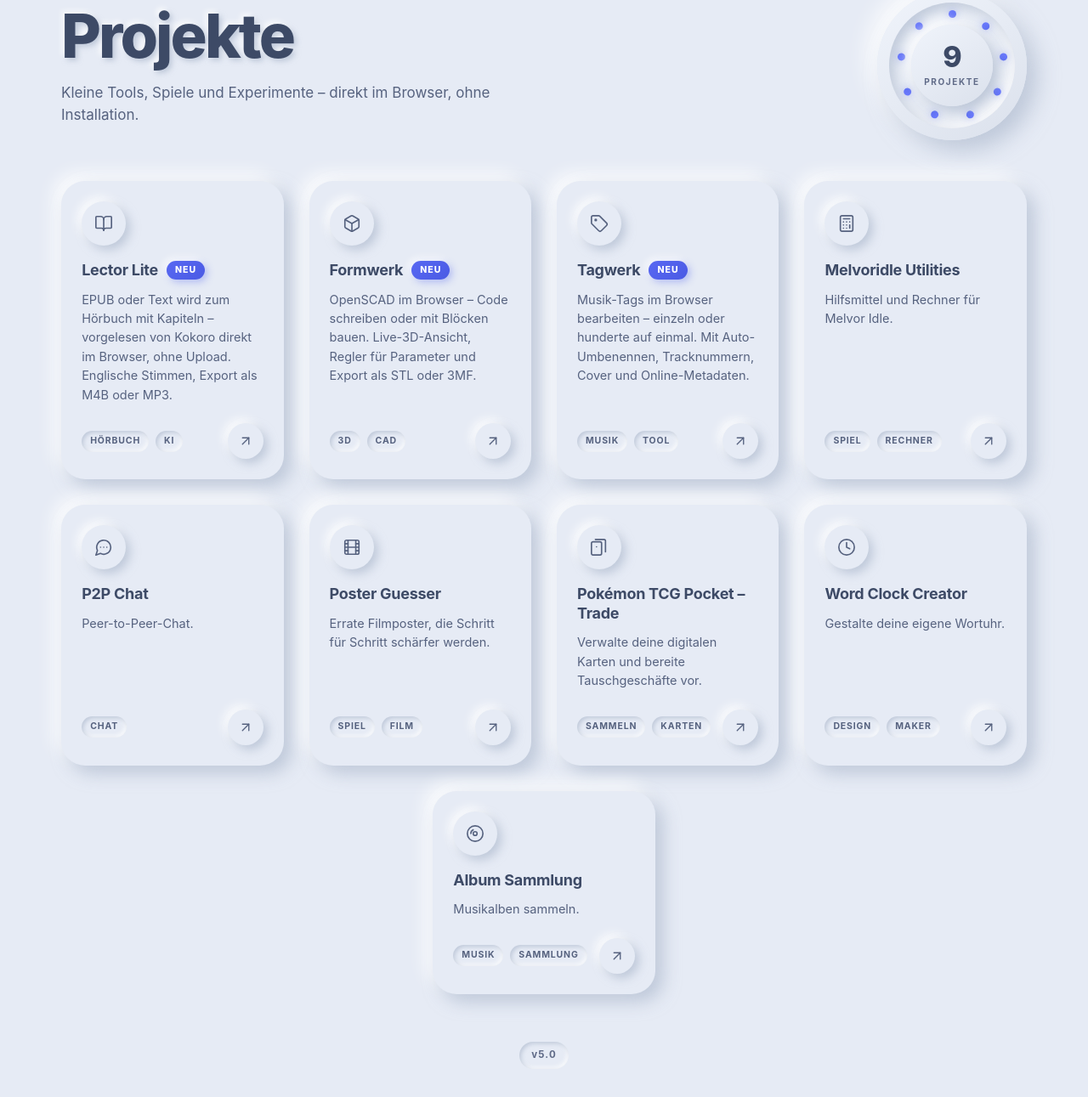
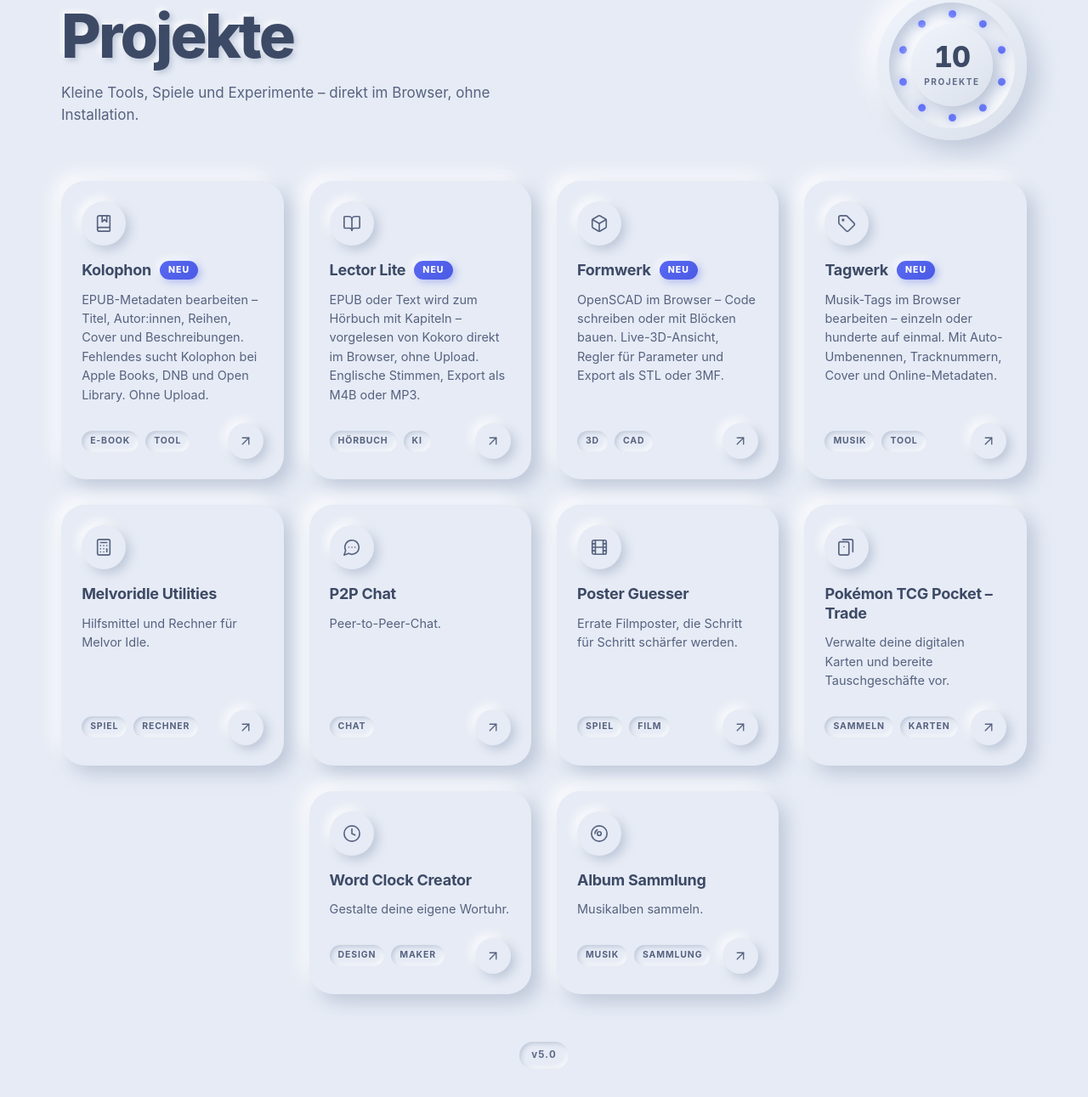
Before and after one commit to DerPW/derpw.github.io, a plain HTML site: page index.html in a window 1280 px wide. Shown: the part 127-1418 px from the top of the page at 85% size. Drawn offline with Linux system fonts and the light colour scheme.

Commit message:
Startseite: Karte für Kolophon (Neu)
Co-Authored-By: Claude Opus 5.5 <noreply@anthropic.com>

```diff
--- a/index.html
+++ b/index.html
@@ -38,13 +38,22 @@
         <div class="dial" id="dial" aria-hidden="true">
           <div class="dial-groove"></div>
           <div class="dial-dots" id="dial-dots"></div>
-          <div class="dial-core"><strong id="dial-count">9</strong><span>Projekte</span></div>
+          <div class="dial-core"><strong id="dial-count">10</strong><span>Projekte</span></div>
         </div>
       </div>
     </header>
 
     <section class="grid" id="projects">
-      <a class="card" href="/lector/" style="--h: 28; --i: 0">
+      <a class="card" href="/kolophon/" style="--h: 14; --i: 0">
+        <span class="card-icon">
+          <svg viewBox="0 0 24 24"><path d="M4 19.5v-15A2.5 2.5 0 0 1 6.5 2H19a1 1 0 0 1 1 1v18a1 1 0 0 1-1 1H6.5a1 1 0 0 1 0-5H20"/><path d="M10 2v8l3-3 3 3V2"/></svg>
+        </span>
+        <h2 class="card-title">Kolophon <span class="new">Neu</span></h2>
+        <p class="card-text">EPUB-Metadaten bearbeiten – Titel, Autor:innen, Reihen, Cover und Beschreibungen. Fehlendes sucht Kolophon bei Apple Books, DNB und Open Library. Ohne Upload.</p>
+        <div class="card-foot"><span class="chips"><span>E-Book</span><span>Tool</span></span><span class="go"><svg viewBox="0 0 24 24"><path d="M7 7h10v10"/><path d="M7 17 17 7"/></svg></span></div>
+      </a>
+
+      <a class="card" href="/lector/" style="--h: 28; --i: 1">
         <span class="card-icon">
           <svg viewBox="0 0 24 24"><path d="M12 7v14"/><path d="M3 18a1 1 0 0 1-1-1V4a1 1 0 0 1 1-1h5a4 4 0 0 1 4 4 4 4 0 0 1 4-4h5a1 1 0 0 1 1 1v13a1 1 0 0 1-1 1h-6a3 3 0 0 0-3 3 3 3 0 0 0-3-3z"/></svg>
         </span>
@@ -53,7 +62,7 @@
         <div class="card-foot"><span class="chips"><span>Hörbuch</span><span>KI</span></span><span class="go"><svg viewBox="0 0 24 24"><path d="M7 7h10v10"/><path d="M7 17 17 7"/></svg></span></div>
       </a>
 
-      <a class="card" href="/formwerk/" style="--h: 211; --i: 1">
+      <a class="card" href="/formwerk/" style="--h: 211; --i: 2">
         <span class="card-icon">
           <svg viewBox="0 0 24 24"><path d="M21 8a2 2 0 0 0-1-1.73l-7-4a2 2 0 0 0-2 0l-7 4A2 2 0 0 0 3 8v8a2 2 0 0 0 1 1.73l7 4a2 2 0 0 0 2 0l7-4A2 2 0 0 0 21 16Z"/><path d="m3.3 7 8.7 5 8.7-5"/><path d="M12 22V12"/></svg>
         </span>
@@ -62,7 +71,7 @@
         <div class="card-foot"><span class="chips"><span>3D</span><span>CAD</span></span><span class="go"><svg viewBox="0 0 24 24"><path d="M7 7h10v10"/><path d="M7 17 17 7"/></svg></span></div>
       </a>
 
-      <a class="card" href="/tagwerk/" style="--h: 280; --i: 2">
+      <a class="card" href="/tagwerk/" style="--h: 280; --i: 3">
         <span class="card-icon">
           <svg viewBox="0 0 24 24"><path d="M12.586 2.586A2 2 0 0 0 11.172 2H4a2 2 0 0 0-2 2v7.172a2 2 0 0 0 .586 1.414l8.704 8.704a2.426 2.426 0 0 0 3.42 0l6.58-6.58a2.426 2.426 0 0 0 0-3.42z"/><circle cx="7.5" cy="7.5" r=".9" fill="currentColor"/></svg>
         </span>
@@ -71,7 +80,7 @@
         <div class="card-foot"><span class="chips"><span>Musik</span><span>Tool</span></span><span class="go"><svg viewBox="0 0 24 24"><path d="M7 7h10v10"/><path d="M7 17 17 7"/></svg></span></div>
       </a>
 
-      <a class="card" href="/Melvoridle-Utilities/" style="--h: 145; --i: 3">
+      <a class="card" href="/Melvoridle-Utilities/" style="--h: 145; --i: 4">
         <span class="card-icon">
           <svg viewBox="0 0 24 24"><rect width="16" height="20" x="4" y="2" rx="2"/><path d="M8 6h8"/><path d="M16 14v4"/><path d="M16 10h.01"/><path d="M12 10h.01"/><path d="M8 10h.01"/><path d="M12 14h.01"/><path d="M8 14h.01"/><path d="M12 18h.01"/><path d="M8 18h.01"/></svg>
         </span>
@@ -80,7 +89,7 @@
         <div class="card-foot"><span class="chips"><span>Spiel</span><span>Rechner</span></span><span class="go"><svg viewBox="0 0 24 24"><path d="M7 7h10v10"/><path d="M7 17 17 7"/></svg></span></div>
       </a>
 
-      <a class="card" href="/p2p-chat/" style="--h: 190; --i: 4">
+      <a class="card" href="/p2p-chat/" style="--h: 190; --i: 5">
         <span class="card-icon">
           <svg viewBox="0 0 24 24"><path d="M7.9 20A9 9 0 1 0 4 16.1L2 22Z"/><path d="M8 12h.01"/><path d="M12 12h.01"/><path d="M16 12h.01"/></svg>
         </span>
@@ -89,7 +98,7 @@
         <div class="card-foot"><span class="chips"><span>Chat</span></span><span class="go"><svg viewBox="0 0 24 24"><path d="M7 7h10v10"/><path d="M7 17 17 7"/></svg></span></div>
       </a>
 
-      <a class="card" href="/PosterGuesser/" style="--h: 22; --i: 5">
+      <a class="card" href="/PosterGuesser/" style="--h: 22; --i: 6">
         <span class="card-icon">
           <svg viewBox="0 0 24 24"><rect width="18" height="18" x="3" y="3" rx="2"/><path d="M7 3v18"/><path d="M3 7.5h4"/><path d="M3 12h18"/><path d="M3 16.5h4"/><path d="M17 3v18"/><path d="M17 7.5h4"/><path d="M17 16.5h4"/></svg>
         </span>
@@ -98,7 +107,7 @@
         <div class="card-foot"><span class="chips"><span>Spiel</span><span>Film</span></span><span class="go"><svg viewBox="0 0 24 24"><path d="M7 7h10v10"/><path d="M7 17 17 7"/></svg></span></div>
       </a>
 
-      <a class="card" href="/ptcgp-trade/" style="--h: 48; --i: 6">
+      <a class="card" href="/ptcgp-trade/" style="--h: 48; --i: 7">
         <span class="card-icon">
           <svg viewBox="0 0 24 24"><rect width="13" height="17" x="2" y="5" rx="2"/><path d="M7 2h11a2 2 0 0 1 2 2v14"/><path d="M8.5 11.5h.01"/></svg>
         </span>
@@ -107,7 +116,7 @@
         <div class="card-foot"><span class="chips"><span>Sammeln</span><span>Karten</span></span><span class="go"><svg viewBox="0 0 24 24"><path d="M7 7h10v10"/><path d="M7 17 17 7"/></svg></span></div>
       </a>
 
-      <a class="card" href="/word-clock-creator/" style="--h: 218; --i: 7">
+      <a class="card" href="/word-clock-creator/" style="--h: 218; --i: 8">
         <span class="card-icon">
           <svg viewBox="0 0 24 24"><circle cx="12" cy="12" r="10"/><path d="M12 6v6l4 2"/></svg>
         </span>
@@ -116,7 +125,7 @@
         <div class="card-foot"><span class="chips"><span>Design</span><span>Maker</span></span><span class="go"><svg viewBox="0 0 24 24"><path d="M7 7h10v10"/><path d="M7 17 17 7"/></svg></span></div>
       </a>
 
-      <a class="card" href="/albums/" style="--h: 330; --i: 8">
+      <a class="card" href="/albums/" style="--h: 330; --i: 9">
         <span class="card-icon">
           <svg viewBox="0 0 24 24"><circle cx="12" cy="12" r="10"/><circle cx="12" cy="12" r="2.5"/><path d="M6.5 12a5.5 5.5 0 0 1 3-4.9"/></svg>
         </span>
```
